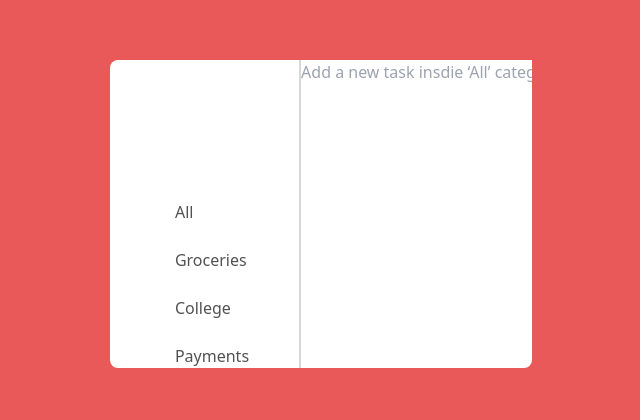
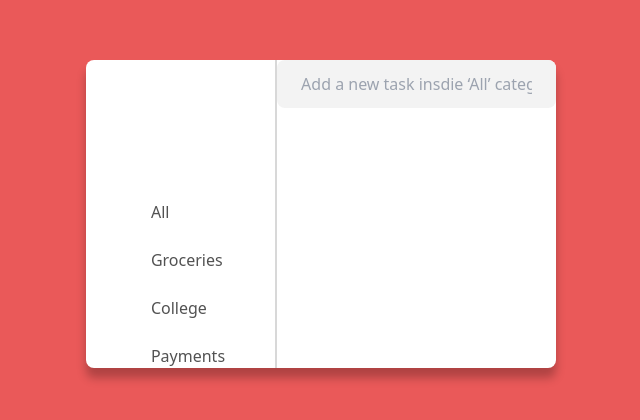
Before and after one commit to marzieh-pakdel/ToDo-App-with-React, a React (Vite) app: page / in a window 1280 px wide. Shown: the part 186-606 px from the top of the page, without its empty margins (319-959 px from the left). Built offline with nearby package versions, Linux system fonts and the light colour scheme.

Commit message:
added input to home component

```diff
--- a/src/components/card/Card.jsx
+++ b/src/components/card/Card.jsx
@@ -3,7 +3,7 @@ import Content from '../content/Content'
 
 const Card = ({children}) => {
   return (
-    <section className="bg-white flex shadow-[card-box-shadow] rounded-[8px]">
+    <section className="bg-white flex shadow-card-box-shadow rounded-[8px]">
       <Sidebar />
       <div className="border border-[#D8D8D8] border-solid h-" ></div>
       <Content>{children}</Content>
--- a/src/pages/home/Home.jsx
+++ b/src/pages/home/Home.jsx
@@ -4,7 +4,10 @@ import Layout from "../../components/layout/Layout"
 const Home = () => {
     return (
         <Layout>
-            <Input type="text" placeholder="Add a new task insdie ‘All’ category"/>
+            <Input
+            type="text"
+            placeholder="Add a new task insdie ‘All’ category"
+            inputStyle="bg-gray1 focus:outline-none rounded-[8px] py-3 px-6"/>
         </Layout>
     )
 }
--- a/tailwind.config.js
+++ b/tailwind.config.js
@@ -10,6 +10,7 @@ export default {
       colors : {
         "primary-color" : "#EA5959",
         "dark-gray-text" : "#525252",
+        "gray1" : "#F3F3F3",
       },
 
       boxShadow: {
```
